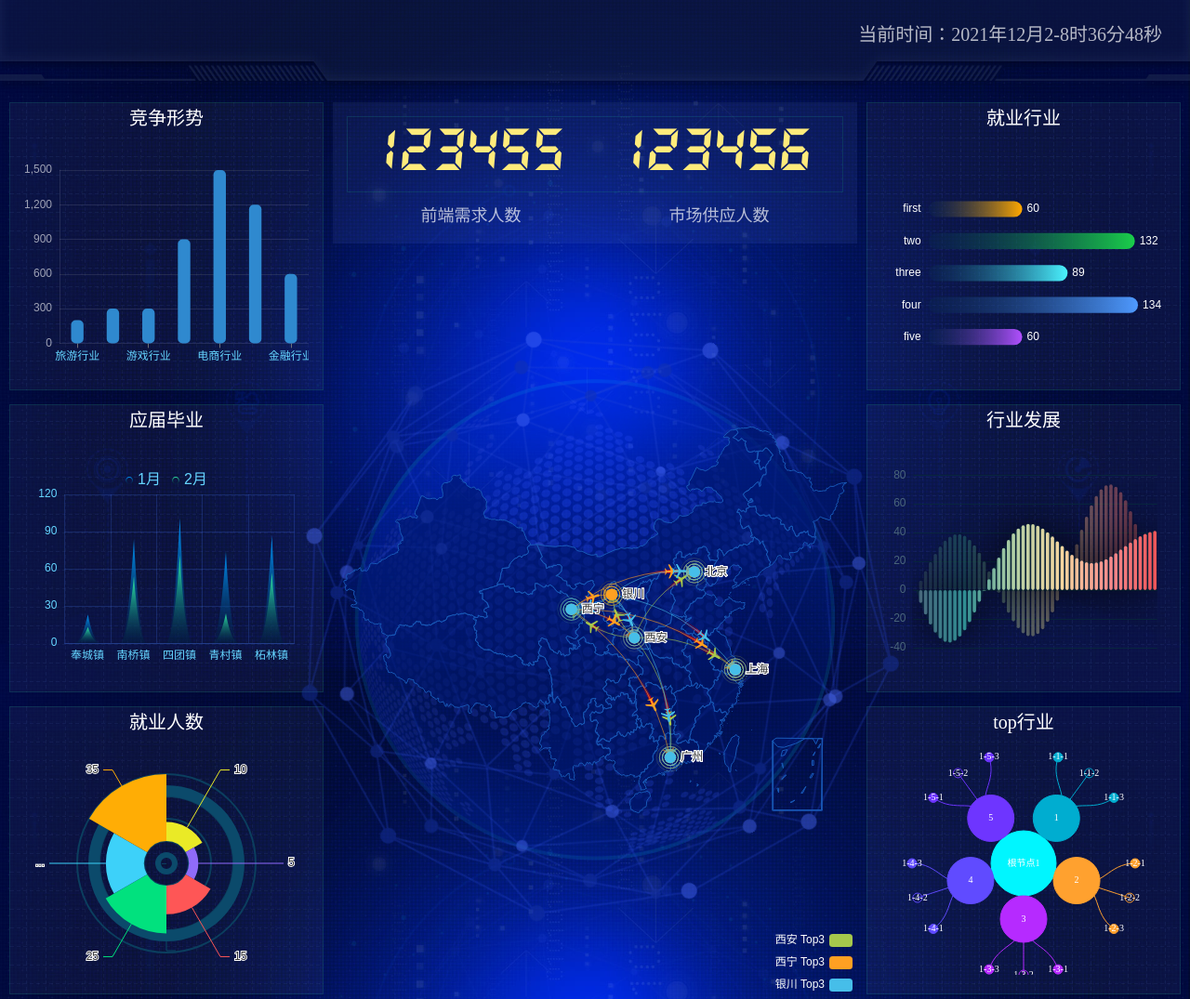
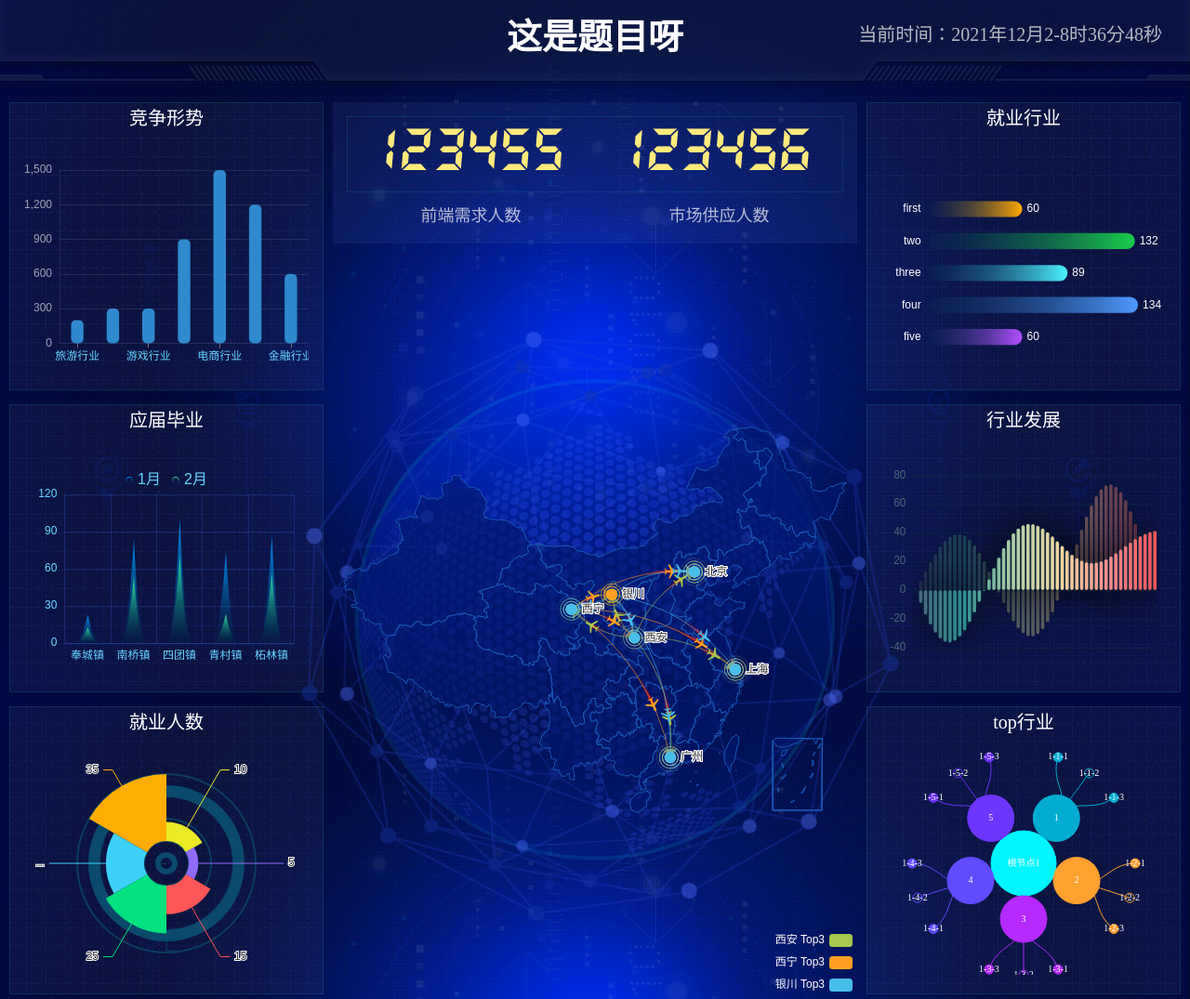
Before and after one commit to d-reamboat/hmingcheng.github.io, a plain HTML site: page index.html in a window 1280 px wide. Shown: the top 1075 px of the page at 93% size. Drawn offline with nearby package versions, Linux system fonts and the light colour scheme.

Commit message:
第三次提交

```diff
--- a/index.html
+++ b/index.html
@@ -25,7 +25,7 @@
 <body>
 
     <header>
-        <h1></h1>
+        <h1>这是题目呀</h1>
         <div class="showTime">
             <script>
                 var t = null;
```
